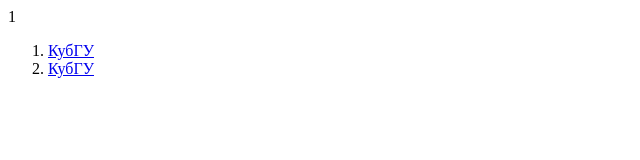
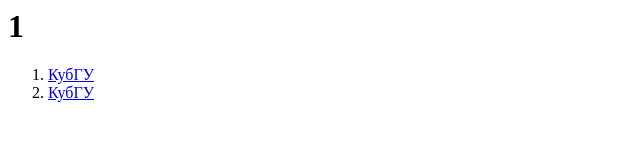
Before and after one commit to Faunas/Faunas.github.io, a plain HTML site: page index.html in a window 1280 px wide. Shown: the whole page, without its empty margins (0-640 px from the left). Drawn offline with Linux system fonts and the light colour scheme.

Commit message:
Update index.html

```diff
--- a/index.html
+++ b/index.html
@@ -1,4 +1,4 @@
-1
+<h1>1</h1>
 <ol>
 <li><a href="http://kubsu.ru/">КубГУ</a></li>
 <li><a href="https://kubsu.ru/">КубГУ</a></li>
```
